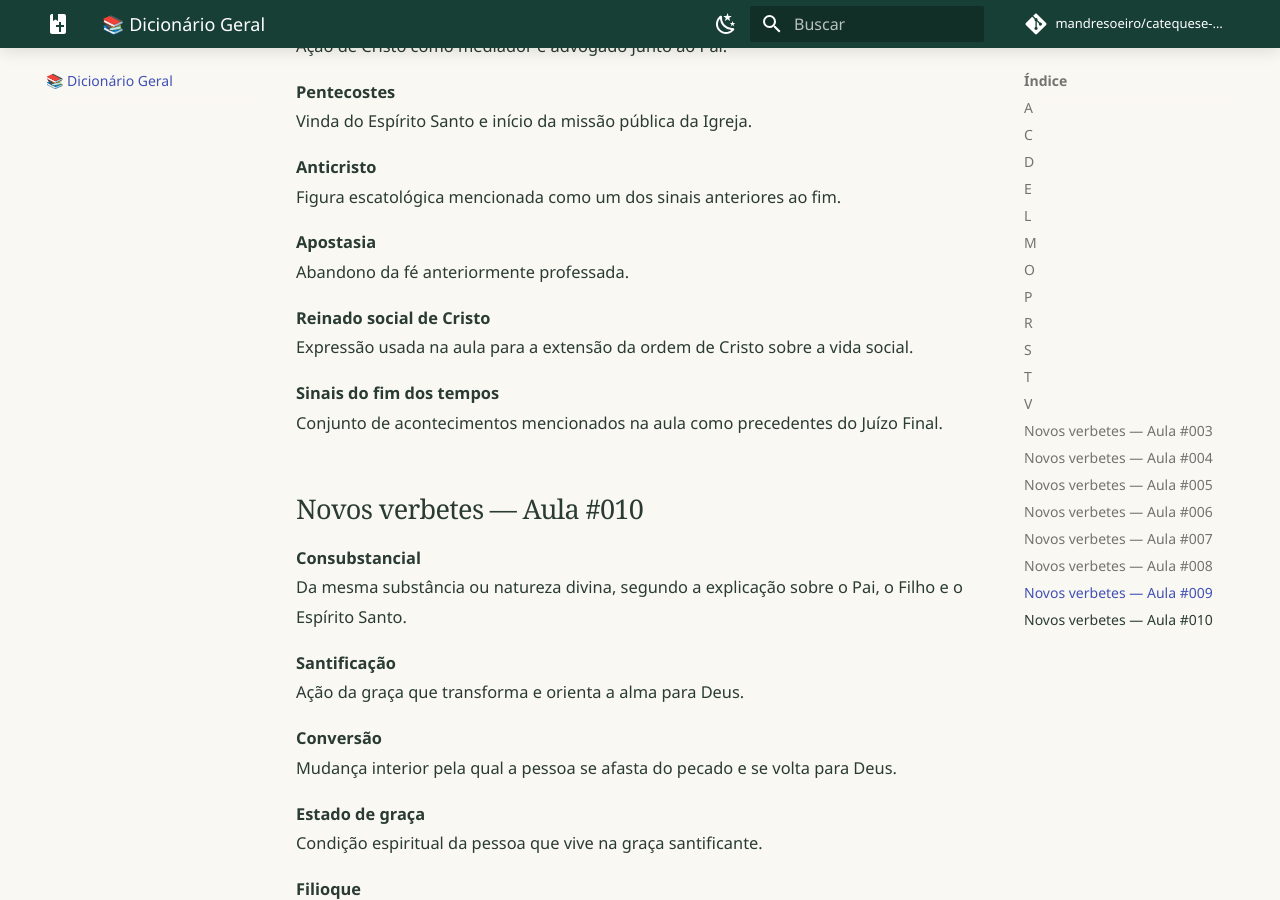
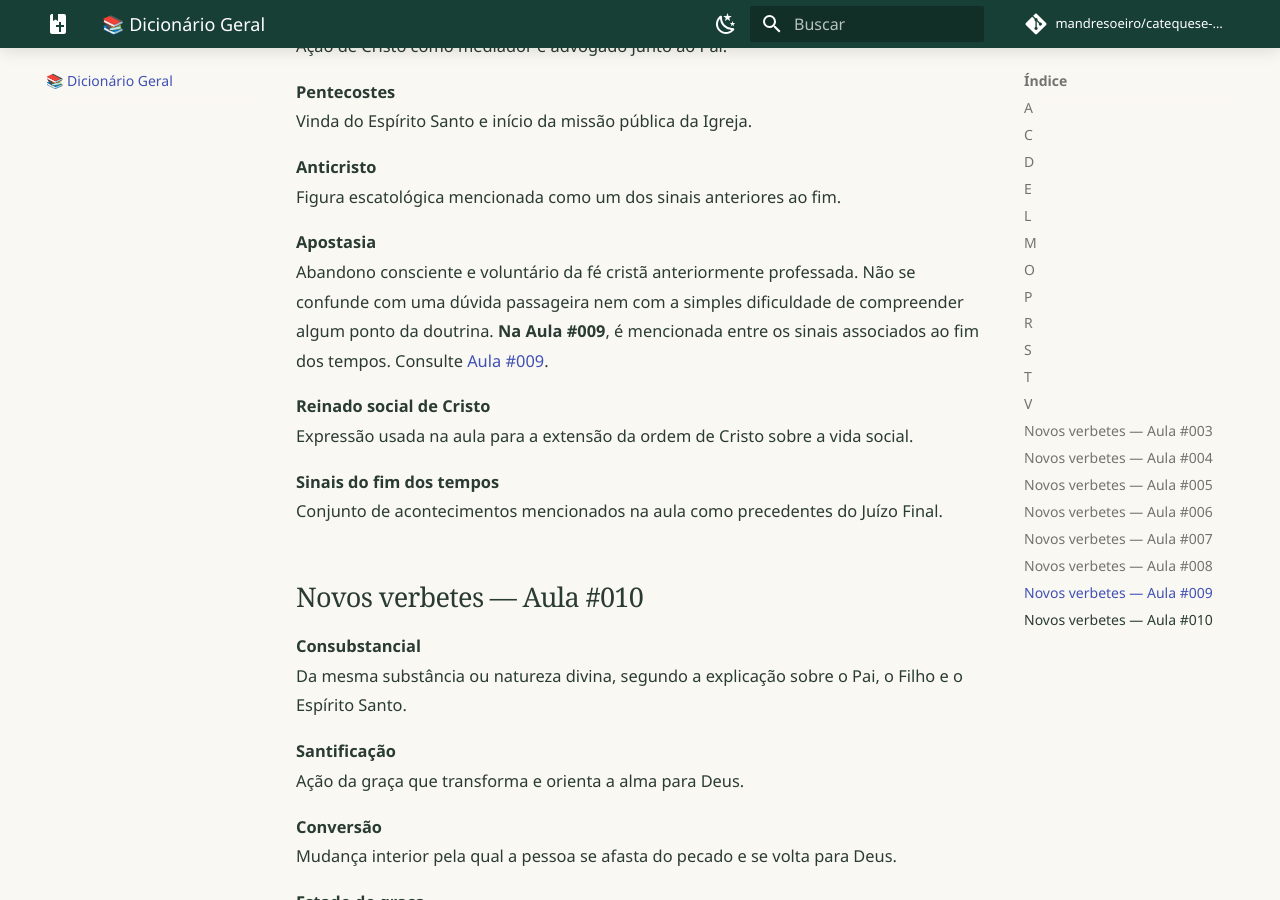
Before and after one commit to mandresoeiro/catequese-tradicional, an MkDocs documentation site: the page built from docs/dicionario.md, in a window 1280 px wide and 900 px high, scrolled down 13740 px. Built offline with MkDocs 1.6.1 and Material for MkDocs 9.7.7, drawn with Linux system fonts in a browser that asks for light colours; comment, search, counter and statistics services are not loaded.

Commit message:
docs: explicar apostasia e relacionar à aula 009 (#5)

```diff
--- a/docs/dicionario.md
+++ b/docs/dicionario.md
@@ -483,7 +483,7 @@ Vinda do Espírito Santo e início da missão pública da Igreja.
 Figura escatológica mencionada como um dos sinais anteriores ao fim.
 
 **Apostasia**
-Abandono da fé anteriormente professada.
+Abandono consciente e voluntário da fé cristã anteriormente professada. Não se confunde com uma dúvida passageira nem com a simples dificuldade de compreender algum ponto da doutrina. **Na Aula #009**, é mencionada entre os sinais associados ao fim dos tempos. Consulte [Aula #009](aulas/aula-09.md).
 
 **Reinado social de Cristo**
 Expressão usada na aula para a extensão da ordem de Cristo sobre a vida social.
```
